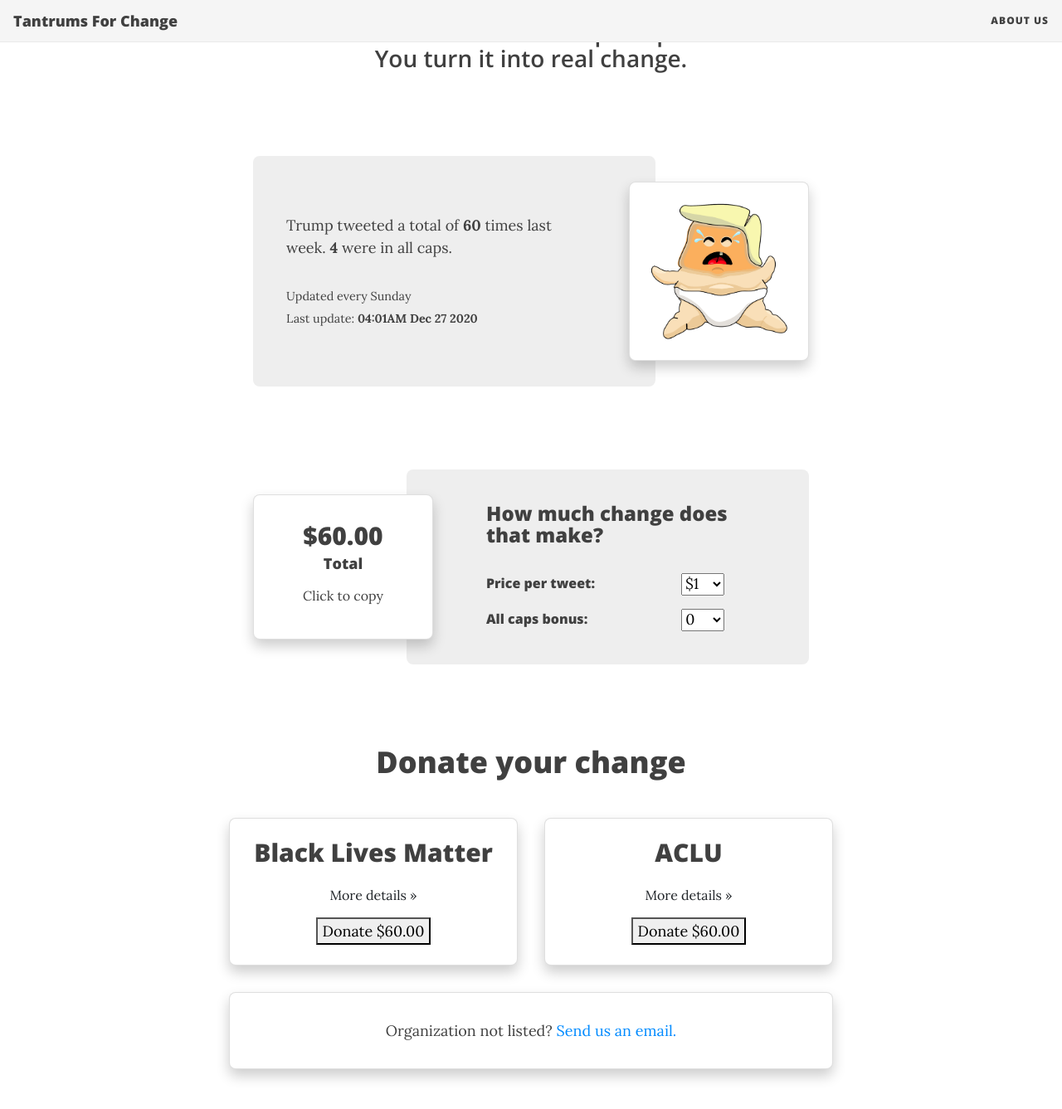
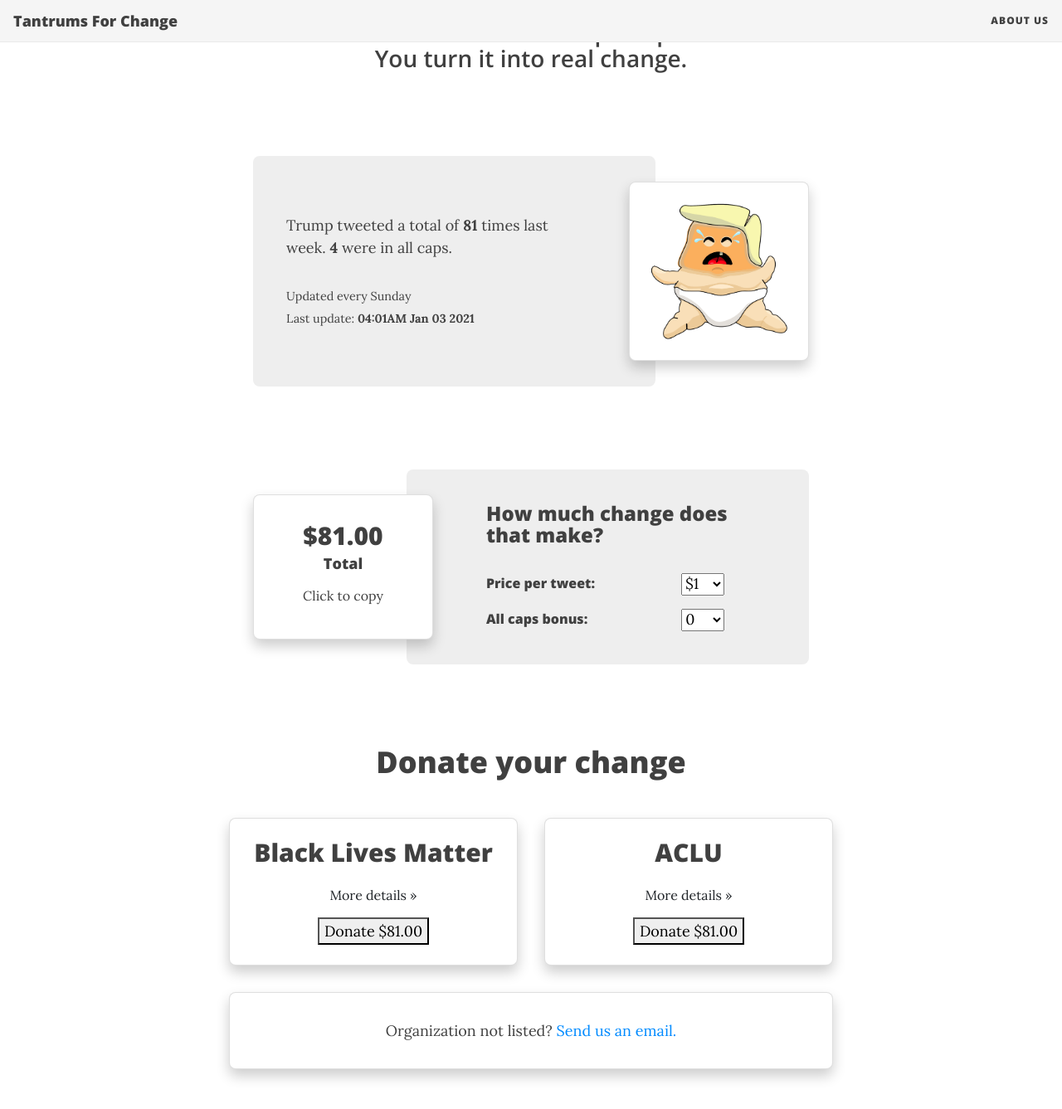
Before and after one commit to tantrumsforchange/tantrumsforchange.github.io, a Jekyll site: the page built from index.html, in a window 1280 px wide and 1400 px high, scrolled down 253 px. Shown: the top 1337 px of the window at 83% size. Built offline with Jekyll 4.4.1, drawn with Linux system fonts in a browser that asks for light colours; nearby versions of some CDN libraries; the list of posts is cut into pages by our own code.

Commit message:
Update Data Test

```diff
--- a/_data/data.yml
+++ b/_data/data.yml
@@ -1,3 +1,3 @@
-tweet_total: 60
+tweet_total: 81
 all_caps: 4
-update_time: 04:01AM Dec 27 2020
+update_time: 04:01AM Jan 03 2021
```
